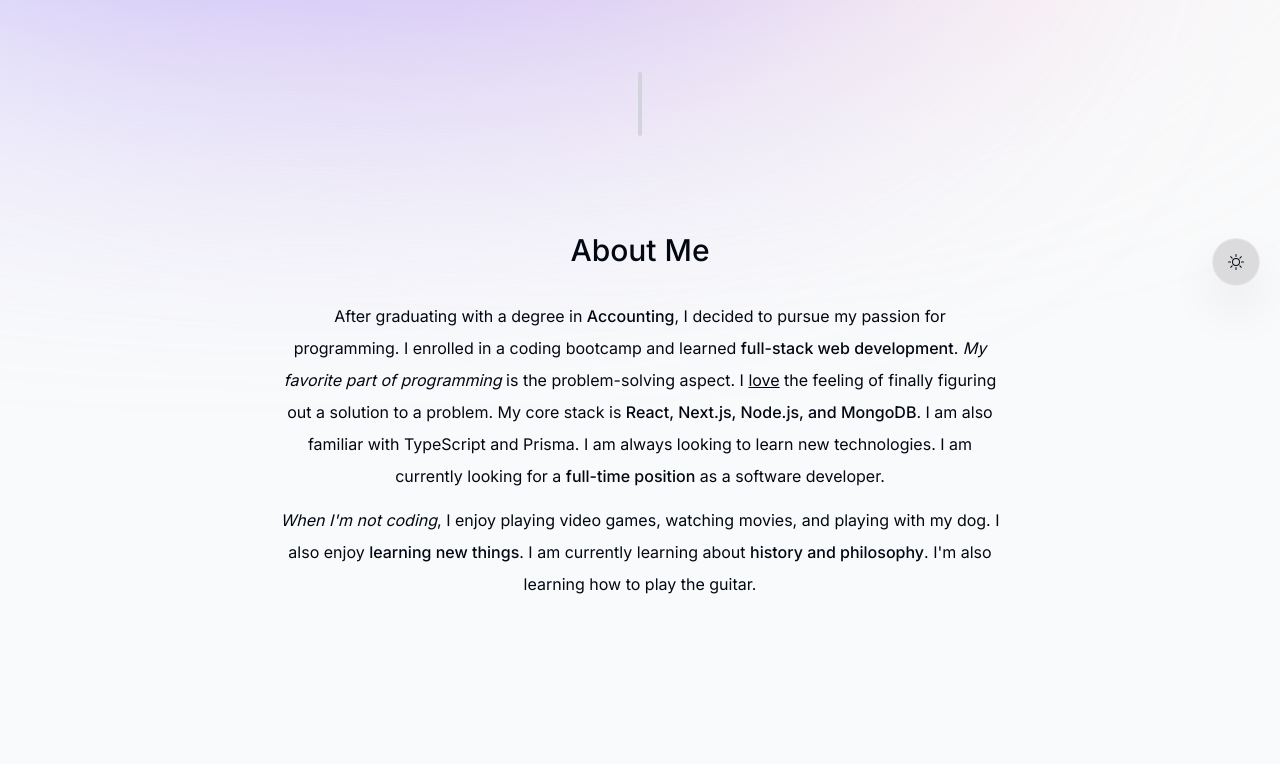
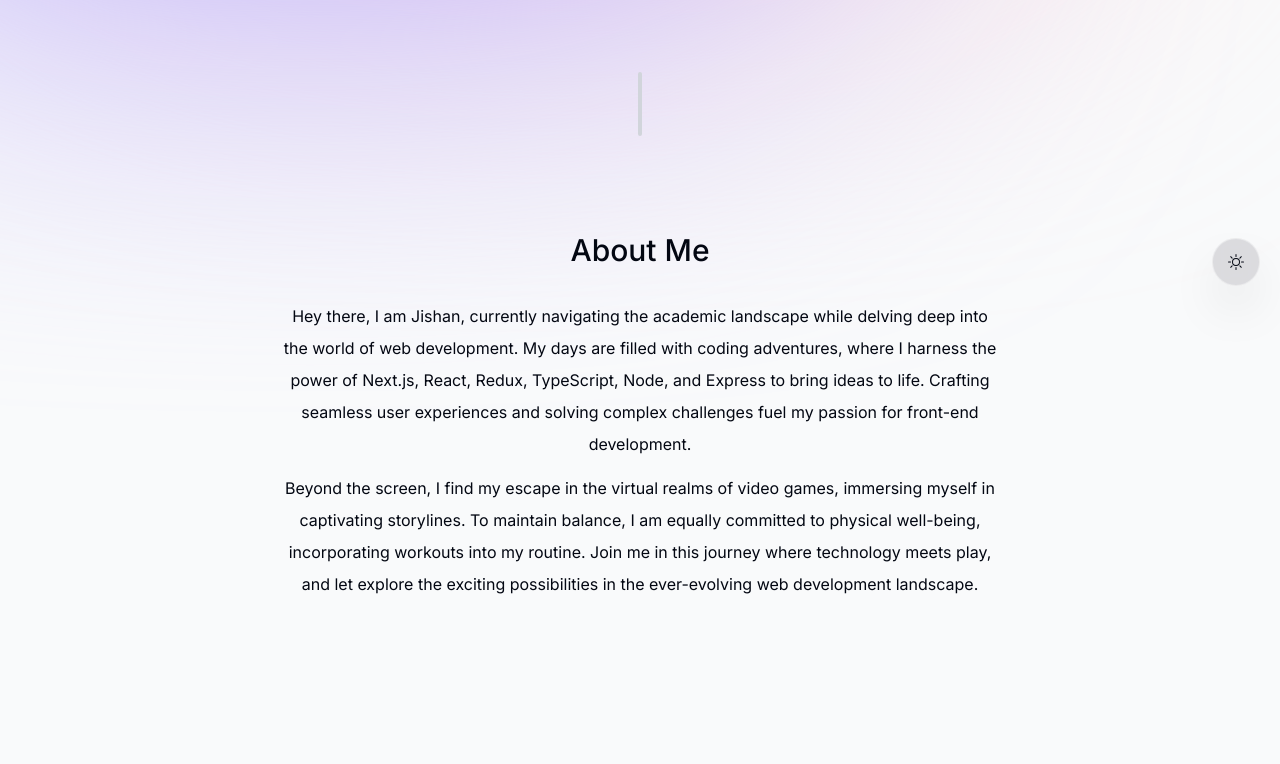
Before and after one commit to imjishan/Jishan-portfolio, a Next.js app: page / in a window 1280 px wide. Shown: the part 494-1258 px from the top of the page. Built offline with nearby package versions, Linux system fonts and the light colour scheme; no server answers.

Commit message:
Update About.tsx
changed the paragraph in the about section

```diff
--- a/components/About.tsx
+++ b/components/About.tsx
@@ -19,30 +19,11 @@ export default function About() {
     >
       <SectionHeading>About me</SectionHeading>
       <p className="mb-3">
-        After graduating with a degree in{" "}
-        <span className="font-medium">Accounting</span>, I decided to pursue my
-        passion for programming. I enrolled in a coding bootcamp and learned{" "}
-        <span className="font-medium">full-stack web development</span>.{" "}
-        <span className="italic">My favorite part of programming</span> is the
-        problem-solving aspect. I <span className="underline">love</span> the
-        feeling of finally figuring out a solution to a problem. My core stack
-        is{" "}
-        <span className="font-medium">
-          React, Next.js, Node.js, and MongoDB
-        </span>
-        . I am also familiar with TypeScript and Prisma. I am always looking to
-        learn new technologies. I am currently looking for a{" "}
-        <span className="font-medium">full-time position</span> as a software
-        developer.
+        Hey there, I am Jishan, currently navigating the academic landscape while delving deep into the world of web development. My days are filled with coding adventures, where I harness the power of Next.js, React, Redux, TypeScript, Node, and Express to bring ideas to life. Crafting seamless user experiences and solving complex challenges fuel my passion for front-end development.
       </p>
 
       <p>
-        <span className="italic">When I&apos;m not coding</span>, I enjoy
-        playing video games, watching movies, and playing with my dog. I also
-        enjoy <span className="font-medium">learning new things</span>. I am
-        currently learning about{" "}
-        <span className="font-medium">history and philosophy</span>. I&apos;m
-        also learning how to play the guitar.
+        Beyond the screen, I find my escape in the virtual realms of video games, immersing myself in captivating storylines. To maintain balance, I am equally committed to physical well-being, incorporating workouts into my routine. Join me in this journey where technology meets play, and let explore the exciting possibilities in the ever-evolving web development landscape.
       </p>
     </motion.section>
   );
```
